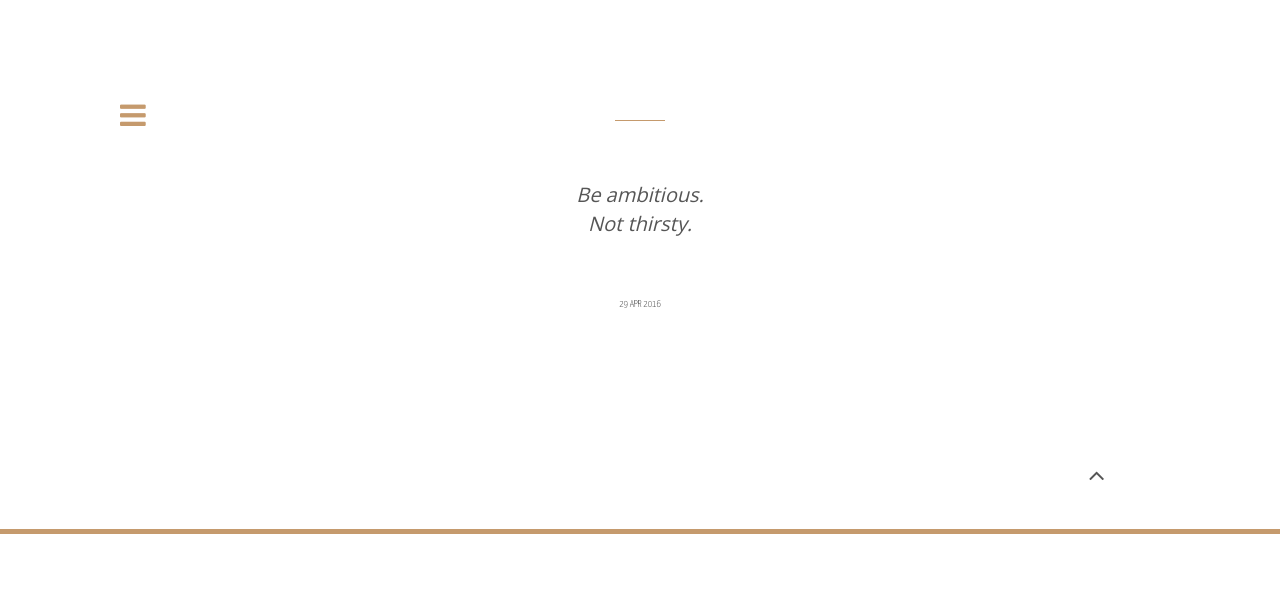
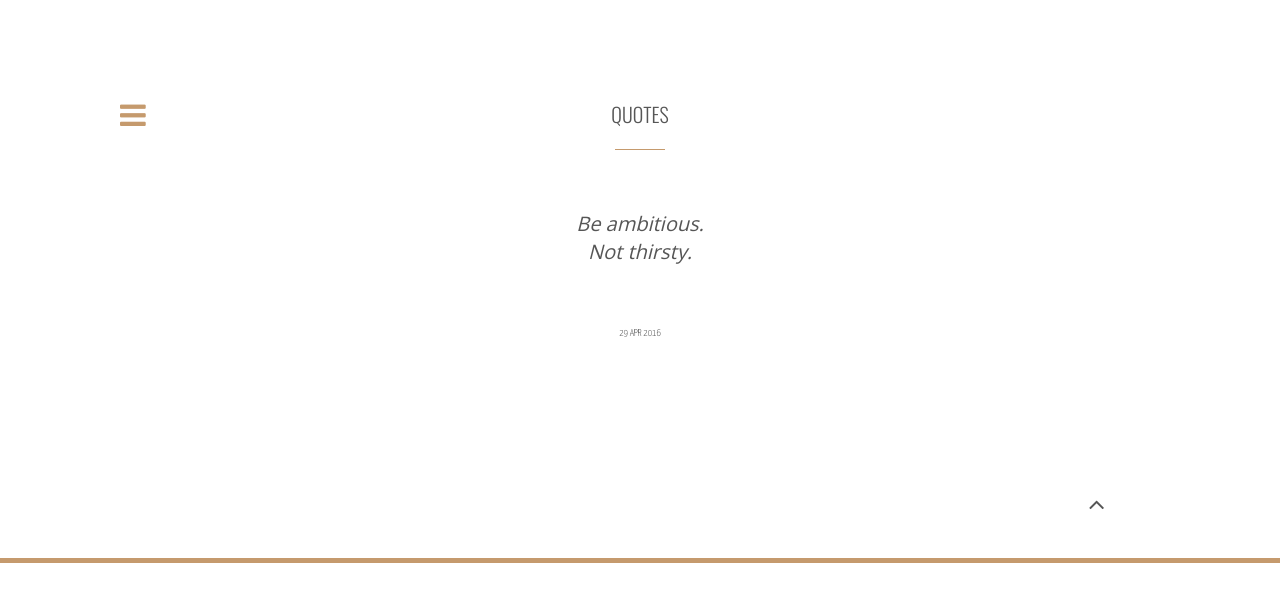
Before and after one commit to puds/serriferous.github.io, a Jekyll site: the page built from _posts/2016-04-30-quote1.md, in a window 1280 px wide. Shown: the top 602 px of the page. Built offline with Jekyll 4.4.1, drawn with Linux system fonts in a browser that asks for light colours; nearby versions of some CDN libraries; comment, search, counter and statistics services are not loaded.

Commit message:
Update quotes.html

```diff
--- a/_layouts/quotes.html
+++ b/_layouts/quotes.html
@@ -11,7 +11,7 @@ layout: default
 
 
             <div class="section-title text-center">
-                <h7>{{ page.title }}</h7>
+                <h7>{{ page.categories }}</h7>
                 <hr>
             </div>
 
```
